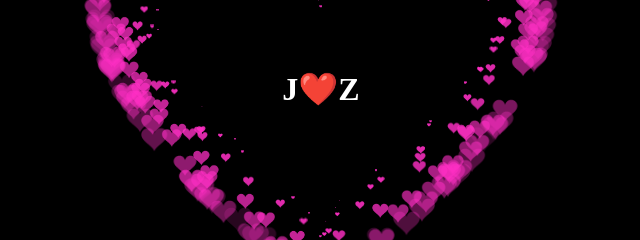
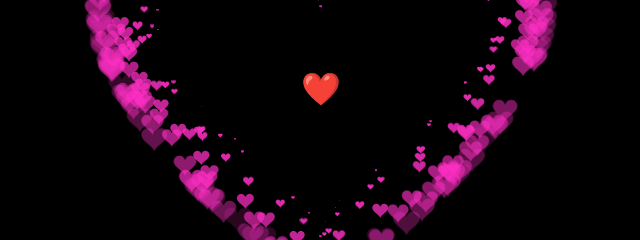
Before and after one commit to SuperJeffrey/heart, a plain HTML site: page index.html in a window 1280 px wide. Shown: the part 311-551 px from the top of the page, 319-959 px from the left. Drawn offline with Linux system fonts and the light colour scheme.

Commit message:
Update index.html

```diff
--- a/index.html
+++ b/index.html
@@ -268,7 +268,7 @@
   })(document.getElementById('pinkboard'));
 </script>
 <div class="namebox">
-  <h1>J&#10084;&#65039;Z</h1>
+  <h1>&#10084;&#65039;</h1>
 </div>
 </body>
 </html>
```
